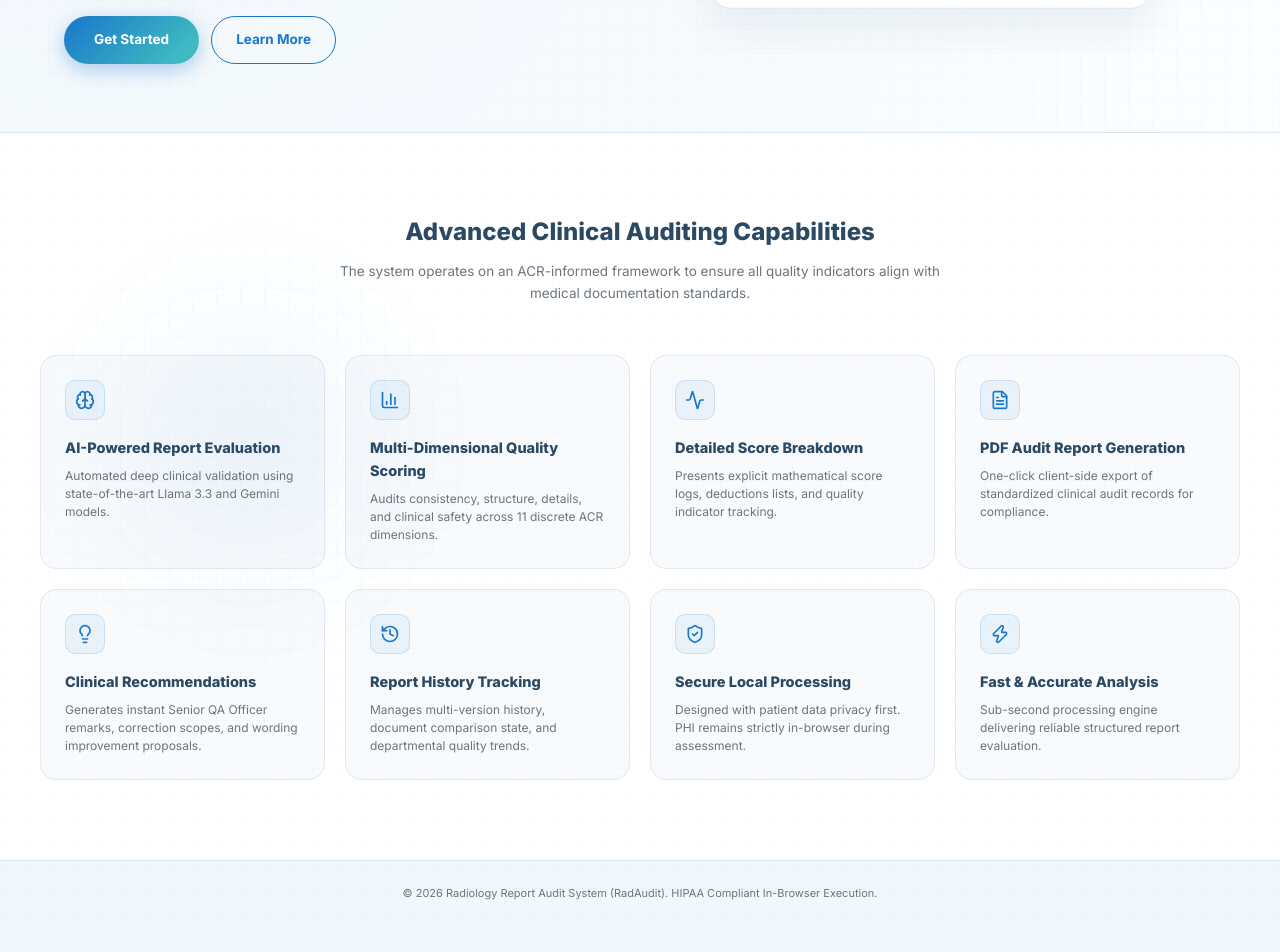
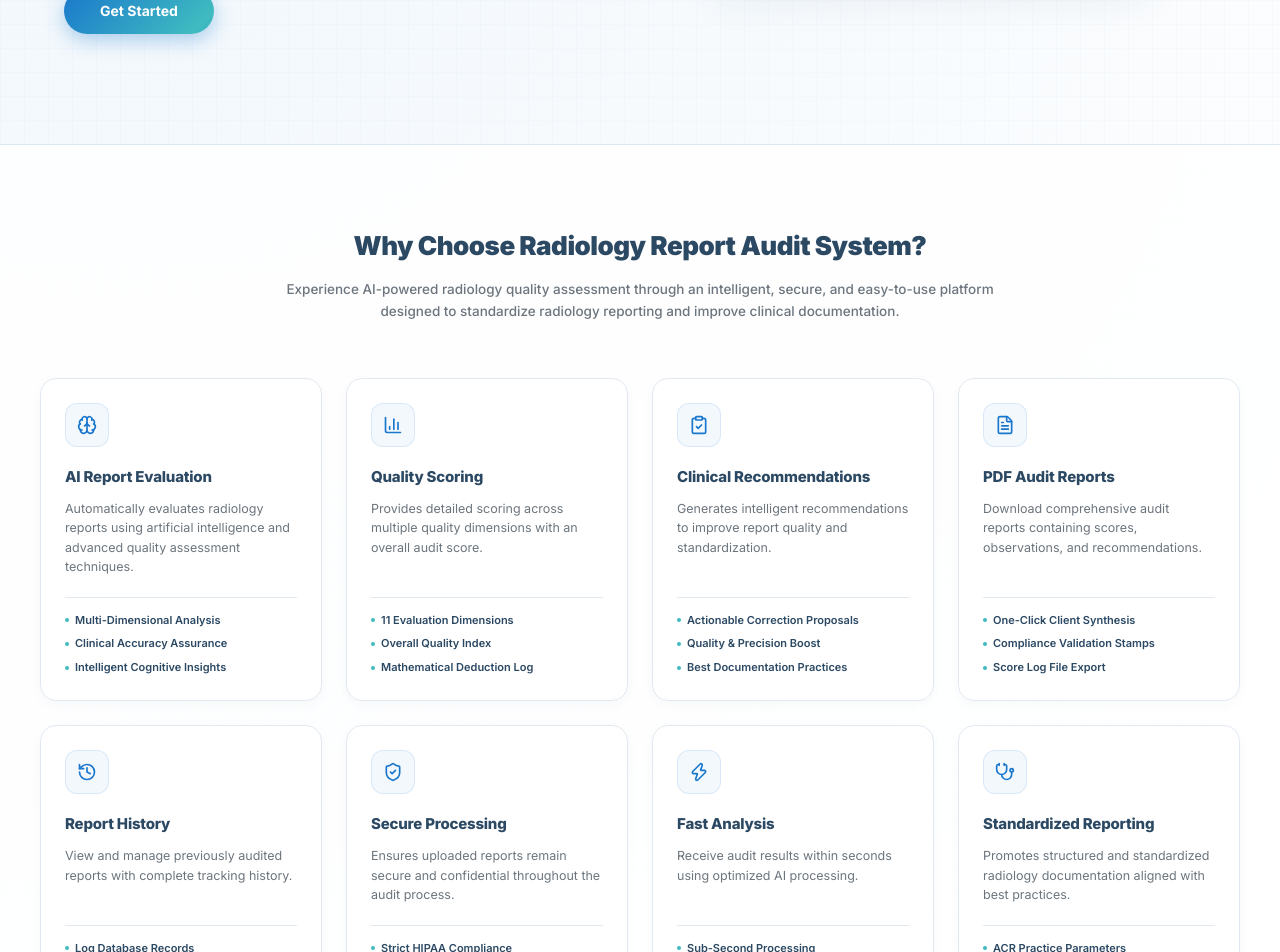
Before and after one commit to debanshidas/radiology-report-audit-app, a React (Vite) app: page / in a window 1280 px wide. Shown: the part 600-1552 px from the top of the page. Before the commit the page ends 1527 px from the top, so only its background shows below. Built offline with nearby package versions, Linux system fonts and the light colour scheme; no server answers; the HTML template or start-up script is replaced by a standard one.

Commit message:
Update Welcome Page: remove Learn More, redesign 8 feature cards with glassmorphism hover animations and clinical stats

```diff
--- a/src/pages/LandingPage.jsx
+++ b/src/pages/LandingPage.jsx
@@ -1,77 +1,79 @@
-import React, { useRef } from 'react';
+import React from 'react';
 import { motion } from 'framer-motion';
 import {
-  Brain, BarChart3, Activity, FileText, Lightbulb, History,
-  ShieldCheck, Zap, ChevronDown, Stethoscope, Heart, Activity as PulseIcon
+  Brain, BarChart3, ClipboardCheck, FileText, History, ShieldCheck, Zap, Stethoscope,
+  ChevronDown, Heart, Activity as PulseIcon
 } from 'lucide-react';
 
 const FEATURES = [
   {
     icon: Brain,
-    title: 'AI-Powered Report Evaluation',
-    desc: 'Automated deep clinical validation using state-of-the-art Llama 3.3 and Gemini models.'
+    title: 'AI Report Evaluation',
+    desc: 'Automatically evaluates radiology reports using artificial intelligence and advanced quality assessment techniques.',
+    stats: ['Multi-Dimensional Analysis', 'Clinical Accuracy Assurance', 'Intelligent Cognitive Insights']
   },
   {
     icon: BarChart3,
-    title: 'Multi-Dimensional Quality Scoring',
-    desc: 'Audits consistency, structure, details, and clinical safety across 11 discrete ACR dimensions.'
+    title: 'Quality Scoring',
+    desc: 'Provides detailed scoring across multiple quality dimensions with an overall audit score.',
+    stats: ['11 Evaluation Dimensions', 'Overall Quality Index', 'Mathematical Deduction Log']
   },
   {
-    icon: Activity,
-    title: 'Detailed Score Breakdown',
-    desc: 'Presents explicit mathematical score logs, deductions lists, and quality indicator tracking.'
+    icon: ClipboardCheck,
+    title: 'Clinical Recommendations',
+    desc: 'Generates intelligent recommendations to improve report quality and standardization.',
+    stats: ['Actionable Correction Proposals', 'Quality & Precision Boost', 'Best Documentation Practices']
   },
   {
     icon: FileText,
-    title: 'PDF Audit Report Generation',
-    desc: 'One-click client-side export of standardized clinical audit records for compliance.'
-  },
-  {
-    icon: Lightbulb,
-    title: 'Clinical Recommendations',
-    desc: 'Generates instant Senior QA Officer remarks, correction scopes, and wording improvement proposals.'
+    title: 'PDF Audit Reports',
+    desc: 'Download comprehensive audit reports containing scores, observations, and recommendations.',
+    stats: ['One-Click Client Synthesis', 'Compliance Validation Stamps', 'Score Log File Export']
   },
   {
     icon: History,
-    title: 'Report History Tracking',
-    desc: 'Manages multi-version history, document comparison state, and departmental quality trends.'
+    title: 'Report History',
+    desc: 'View and manage previously audited reports with complete tracking history.',
+    stats: ['Log Database Records', 'Active Version History', 'Accession ID Filtering']
   },
   {
     icon: ShieldCheck,
-    title: 'Secure Local Processing',
-    desc: 'Designed with patient data privacy first. PHI remains strictly in-browser during assessment.'
+    title: 'Secure Processing',
+    desc: 'Ensures uploaded reports remain secure and confidential throughout the audit process.',
+    stats: ['Strict HIPAA Compliance', '100% In-Browser Execution', 'Encrypted Api Key Gate']
   },
   {
     icon: Zap,
-    title: 'Fast & Accurate Analysis',
-    desc: 'Sub-second processing engine delivering reliable structured report evaluation.'
+    title: 'Fast Analysis',
+    desc: 'Receive audit results within seconds using optimized AI processing.',
+    stats: ['Sub-Second Processing', 'Real-Time QA Feedback', 'Optimized Model Routing']
+  },
+  {
+    icon: Stethoscope,
+    title: 'Standardized Reporting',
+    desc: 'Promotes structured and standardized radiology documentation aligned with best practices.',
+    stats: ['ACR Practice Parameters', 'RadLex Anatomical Vocabulary', 'Structured Header Check']
   }
 ];
 
 export default function LandingPage({ onLaunchApp }) {
-  const featuresRef = useRef(null);
-
-  const scrollToFeatures = () => {
-    featuresRef.current?.scrollIntoView({ behavior: 'smooth' });
-  };
-
   // Container variant for staggering cards
   const containerVariants = {
     hidden: { opacity: 0 },
     visible: {
       opacity: 1,
       transition: {
-        staggerChildren: 0.08
+        staggerChildren: 0.05
       }
     }
   };
 
   const cardVariants = {
-    hidden: { opacity: 0, y: 20 },
+    hidden: { opacity: 0, y: 30 },
     visible: {
       opacity: 1,
       y: 0,
-      transition: { duration: 0.4, ease: 'easeOut' }
+      transition: { duration: 0.5, ease: [0.25, 0.1, 0.25, 1.0] }
     }
   };
 
@@ -130,11 +132,11 @@ export default function LandingPage({ onLaunchApp }) {
         }}
       />
 
-      {/* Hero Section Container */}
-      <div style={{ maxWidth: '1200px', margin: '0 auto', padding: '60px 24px', position: 'relative', zIndex: 2 }}>
+      {/* Welcome Hero Content */}
+      <div style={{ maxWidth: '1200px', margin: '0 auto', padding: '50px 24px', position: 'relative', zIndex: 2 }}>
 
         {/* Header Bar */}
-        <div style={{ display: 'flex', alignItems: 'center', justifyContent: 'space-between', marginBottom: '60px' }}>
+        <div style={{ display: 'flex', alignItems: 'center', justifyContent: 'space-between', marginBottom: '50px' }}>
           <div style={{ display: 'flex', alignItems: 'center', gap: '10px' }}>
             <div style={{
               width: '32px', height: '32px', borderRadius: '8px',
@@ -154,16 +156,17 @@ export default function LandingPage({ onLaunchApp }) {
           </div>
         </div>
 
-        {/* Main Two-Column Layout */}
+        {/* Main Two-Column Hero Layout */}
         <div style={{
           display: 'grid',
           gridTemplateColumns: 'minmax(0, 1fr) minmax(0, 1.05fr)',
           gap: '40px',
           alignItems: 'center',
-          minHeight: '65vh'
+          minHeight: '60vh',
+          marginBottom: '60px'
         }} className="landing-grid">
 
-          {/* Left Column: Text Content */}
+          {/* Left Column: Text & CTA Button */}
           <div style={{ display: 'flex', flexDirection: 'column', gap: '20px' }}>
             <motion.div
               initial={{ opacity: 0, y: 20 }}
@@ -216,25 +219,22 @@ export default function LandingPage({ onLaunchApp }) {
               The system analyzes uploaded reports across multiple quality dimensions, including clinical completeness, terminology consistency, report structure, readability, findings, impressions, and overall documentation quality. It provides detailed scoring, actionable recommendations, and downloadable audit reports to help improve reporting standards and support continuous quality improvement in radiology.
             </motion.p>
 
-            {/* Premium CTA Buttons */}
+            {/* CTA Button Block (Learn More removed completely) */}
             <motion.div
               initial={{ opacity: 0, y: 15 }}
               animate={{ opacity: 1, y: 0 }}
               transition={{ duration: 0.5, delay: 0.4 }}
-              style={{ display: 'flex', gap: '12px', marginTop: '10px' }}
-              className="landing-buttons"
+              style={{ display: 'flex', marginTop: '10px' }}
             >
-              {/* Premium Gradient Button */}
               <button
                 onClick={onLaunchApp}
                 style={{
-                  position: 'relative',
-                  padding: '12px 30px',
+                  padding: '12px 36px',
                   borderRadius: '30px',
                   border: 'none',
                   color: '#FFFFFF',
                   fontWeight: 700,
-                  fontSize: '13.5px',
+                  fontSize: '14px',
                   cursor: 'pointer',
                   overflow: 'hidden',
                   outline: 'none',
@@ -245,46 +245,21 @@ export default function LandingPage({ onLaunchApp }) {
                 }}
                 onMouseEnter={(e) => {
                   e.currentTarget.style.backgroundPosition = 'right center';
-                  e.currentTarget.style.transform = 'translateY(-2px)';
+                  e.currentTarget.style.transform = 'scale(1.04) translateY(-2px)';
                   e.currentTarget.style.boxShadow = '0 8px 24px rgba(63, 187, 192, 0.4)';
                 }}
                 onMouseLeave={(e) => {
                   e.currentTarget.style.backgroundPosition = 'left center';
-                  e.currentTarget.style.transform = 'translateY(0)';
+                  e.currentTarget.style.transform = 'scale(1) translateY(0)';
                   e.currentTarget.style.boxShadow = '0 6px 20px rgba(25, 119, 204, 0.35)';
                 }}
               >
                 Get Started
               </button>
-
-              <button
-                onClick={scrollToFeatures}
-                style={{
-                  padding: '12px 24px',
-                  borderRadius: '30px',
-                  border: '1px solid #1977CC',
-                  background: 'transparent',
-                  color: '#1977CC',
-                  fontWeight: 700,
-                  fontSize: '13.5px',
-                  cursor: 'pointer',
-                  transition: 'all 0.2s ease'
-                }}
-                onMouseEnter={(e) => {
-                  e.currentTarget.style.background = 'rgba(25, 119, 204, 0.05)';
-                  e.currentTarget.style.transform = 'translateY(-1px)';
-                }}
-                onMouseLeave={(e) => {
-                  e.currentTarget.style.background = 'transparent';
-                  e.currentTarget.style.transform = 'translateY(0)';
-                }}
-              >
-                Learn More
-              </button>
             </motion.div>
           </div>
 
-          {/* Right Column: Premium Interactive Scan/Brain Illustration */}
+          {/* Right Column: Scan MRI graphic */}
           <div style={{ display: 'flex', justifyContent: 'center', alignItems: 'center', position: 'relative' }}>
             <motion.div
               animate={{
@@ -307,13 +282,9 @@ export default function LandingPage({ onLaunchApp }) {
                 zIndex: 2
               }}
             >
-              {/* Fake Scan Screen Mockup */}
               <div style={{ background: '#162C40', borderRadius: '12px', height: '200px', width: '100%', position: 'relative', overflow: 'hidden', border: '1px solid #2C4964' }}>
-                {/* SVG Brain MRI scan graphic */}
                 <svg viewBox="0 0 100 100" style={{ width: '100%', height: '100%', opacity: 0.85 }}>
-                  {/* Outer circle skull */}
                   <circle cx="50" cy="50" r="32" fill="none" stroke="#3FBBC0" strokeWidth="1.5" strokeDasharray="3, 3" />
-                  {/* Animated scanner horizontal line */}
                   <motion.line
                     x1="10" y1="20" x2="90" y2="20"
                     stroke="#1977CC" strokeWidth="2"
@@ -326,12 +297,9 @@ export default function LandingPage({ onLaunchApp }) {
                       ease: 'easeInOut'
                     }}
                   />
-                  {/* Symmetrical brain shape */}
                   <path d="M50,22 C32,22 30,40 30,55 C30,70 42,78 50,78 C58,78 70,70 70,55 C70,40 68,22 50,22 Z" fill="rgba(63, 187, 192, 0.15)" stroke="#3FBBC0" strokeWidth="2" />
-                  {/* Ventricles / inner brain scan details */}
                   <path d="M45,45 Q40,55 45,65 Q50,55 45,45 Z M55,45 Q60,55 55,65 Q50,55 55,45 Z" fill="#1977CC" opacity="0.6" />
                 </svg>
-                {/* Holographic overlay */}
                 <div style={{ position: 'absolute', bottom: '12px', left: '12px', fontSize: '10px', color: '#3FBBC0', fontFamily: 'monospace', fontWeight: 'bold' }}>
                   [SCAN SYSTEM AI ENGINE ACTIVE]
                 </div>
@@ -340,7 +308,6 @@ export default function LandingPage({ onLaunchApp }) {
                 </div>
               </div>
 
-              {/* Fake QA Metrics Card inside Illustration */}
               <div style={{ marginTop: '20px', borderTop: '1px solid #DDE7F0', paddingTop: '16px' }}>
                 <div style={{ display: 'flex', justifyContent: 'space-between', alignItems: 'center', marginBottom: '12px' }}>
                   <span style={{ fontSize: '11px', fontWeight: 800, color: '#1977CC', textTransform: 'uppercase' }}>Report Compliance Index</span>
@@ -367,7 +334,7 @@ export default function LandingPage({ onLaunchApp }) {
               </div>
             </motion.div>
 
-            {/* Micro Floating Medical Icons surrounding brain */}
+            {/* Floating items */}
             <motion.div
               animate={{ y: [-5, 5, -5] }}
               transition={{ duration: 4, repeat: Infinity, ease: 'easeInOut' }}
@@ -375,43 +342,36 @@ export default function LandingPage({ onLaunchApp }) {
             >
               <Stethoscope size={16} color="#1977CC" />
             </motion.div>
-            <motion.div
-              animate={{ y: [5, -5, 5] }}
-              transition={{ duration: 5, repeat: Infinity, ease: 'easeInOut' }}
-              style={{ position: 'absolute', bottom: '15%', right: '5%', zIndex: 3, background: '#FFFFFF', padding: '8px', borderRadius: '50%', boxShadow: '0 4px 10px rgba(0,0,0,0.06)', border: '1px solid #E2E8F0' }}
-            >
-              <Heart size={16} color="#3FBBC0" />
-            </motion.div>
           </div>
 
         </div>
 
       </div>
 
-      {/* Features Grid Section */}
-      <div ref={featuresRef} style={{ background: '#FFFFFF', borderTop: '1px solid #DDE7F0', padding: '80px 24px' }}>
+      {/* Platform Features Section (Animated Cards) */}
+      <div style={{ background: 'rgba(255, 255, 255, 0.85)', borderTop: '1px solid #DDE7F0', padding: '80px 24px', position: 'relative', zIndex: 2 }}>
         <div style={{ maxWidth: '1200px', margin: '0 auto' }}>
 
           {/* Section Header */}
-          <div style={{ textAlign: 'center', marginBottom: '50px' }}>
-            <h2 style={{ fontSize: '24px', fontWeight: 800, color: '#2C4964', margin: '0 0 10px 0' }}>
-              Advanced Clinical Auditing Capabilities
+          <div style={{ textAlign: 'center', marginBottom: '56px' }}>
+            <h2 style={{ fontSize: '26px', fontWeight: 900, color: '#2C4964', margin: '0 0 12px 0', letterSpacing: '-0.5px' }}>
+              Why Choose Radiology Report Audit System?
             </h2>
-            <p style={{ fontSize: '13.5px', color: '#6C757D', maxWidth: '600px', margin: '0 auto' }}>
-              The system operates on an ACR-informed framework to ensure all quality indicators align with medical documentation standards.
+            <p style={{ fontSize: '13.5px', color: '#6C757D', maxWidth: '750px', margin: '0 auto', lineHeight: 1.6, fontWeight: 500 }}>
+              Experience AI-powered radiology quality assessment through an intelligent, secure, and easy-to-use platform designed to standardize radiology reporting and improve clinical documentation.
             </p>
           </div>
 
-          {/* Cards Grid */}
+          {/* Cards Grid: Responsive Desktop:4, Tablet:2, Mobile:1 */}
           <motion.div
             variants={containerVariants}
             initial="hidden"
             whileInView="visible"
-            viewport={{ once: true, margin: '-100px' }}
+            viewport={{ once: true, margin: '-60px' }}
             style={{
               display: 'grid',
               gridTemplateColumns: 'repeat(auto-fill, minmax(260px, 1fr))',
-              gap: '20px'
+              gap: '24px'
             }}
           >
             {FEATURES.map((feat, idx) => {
@@ -420,31 +380,67 @@ export default function LandingPage({ onLaunchApp }) {
                 <motion.div
                   key={idx}
                   variants={cardVariants}
-                  whileHover={{ y: -6, boxShadow: '0 12px 24px rgba(44, 73, 100, 0.08)' }}
+                  whileHover={{
+                    scale: 1.03,
+                    y: -8,
+                    boxShadow: '0 16px 32px rgba(44, 73, 100, 0.12)',
+                    borderColor: '#1977CC'
+                  }}
                   style={{
-                    background: '#F8FAFC',
+                    background: 'rgba(255, 255, 255, 0.8)',
+                    backdropFilter: 'blur(10px)',
                     border: '1px solid #E2E8F0',
                     borderRadius: '16px',
                     padding: '24px',
-                    transition: 'all 0.2s ease',
-                    cursor: 'default'
+                    transition: 'all 0.3s cubic-bezier(0.25, 0.1, 0.25, 1.0)',
+                    cursor: 'default',
+                    display: 'flex',
+                    flexDirection: 'column',
+                    justifyContent: 'space-between',
+                    boxShadow: '0 4px 12px rgba(44, 73, 100, 0.03)'
                   }}
                 >
+                  <div>
+                    {/* Floating Icon Box */}
                     <div style={{
-                    width: '40px', height: '40px', borderRadius: '10px',
-                    background: 'rgba(25, 119, 204, 0.06)',
+                      width: '44px', height: '44px', borderRadius: '12px',
+                      background: 'rgba(25, 119, 204, 0.05)',
                       display: 'flex', alignItems: 'center', justifyContent: 'center',
-                    marginBottom: '16px', border: '1px solid rgba(25, 119, 204, 0.15)'
+                      marginBottom: '18px', border: '1px solid rgba(25, 119, 204, 0.12)'
                     }}>
                       <IconComponent size={20} color="#1977CC" />
                     </div>
 
-                  <h3 style={{ fontSize: '14.5px', fontWeight: 800, color: '#2C4964', margin: '0 0 8px 0' }}>
+                    <h3 style={{ fontSize: '15px', fontWeight: 800, color: '#2C4964', margin: '0 0 10px 0', letterSpacing: '-0.2px' }}>
                       {feat.title}
                     </h3>
-                  <p style={{ fontSize: '12px', color: '#6C757D', lineHeight: 1.5, margin: 0 }}>
+
+                    <p style={{ fontSize: '12.5px', color: '#6C757D', lineHeight: 1.55, margin: '0 0 20px 0' }}>
                       {feat.desc}
                     </p>
+                  </div>
+
+                  {/* Bulleted Feature Highlights/Statistics */}
+                  <div style={{
+                    borderTop: '1px solid #E2E8F0',
+                    paddingTop: '14px',
+                    display: 'flex',
+                    flexDirection: 'column',
+                    gap: '6px'
+                  }}>
+                    {feat.stats.map((stat, sIdx) => (
+                      <div key={sIdx} style={{ display: 'flex', alignItems: 'center', gap: '6px' }}>
+                        <span style={{
+                          width: '4px', height: '4px', borderRadius: '50%',
+                          background: '#3FBBC0', display: 'inline-block'
+                        }} />
+                        <span style={{ fontSize: '11px', fontWeight: 600, color: '#2C4964' }}>
+                          {stat}
+                        </span>
+                      </div>
+                    ))}
+                  </div>
+
                 </motion.div>
               );
             })}
@@ -453,8 +449,8 @@ export default function LandingPage({ onLaunchApp }) {
         </div>
       </div>
 
-      {/* Small Legal / Compliance Footer */}
-      <div style={{ background: '#F1F7FC', borderTop: '1px solid #DDE7F0', padding: '24px', textAlign: 'center', fontSize: '11px', color: '#6C757D' }}>
+      {/* Compliance Footer */}
+      <div style={{ background: '#F1F7FC', borderTop: '1px solid #DDE7F0', padding: '24px', textAlign: 'center', fontSize: '11.5px', color: '#6C757D', position: 'relative', zIndex: 2 }}>
         © 2026 Radiology Report Audit System (RadAudit). HIPAA Compliant In-Browser Execution.
       </div>
 
```
Lines whose indentation alone changed are shown as unchanged.
